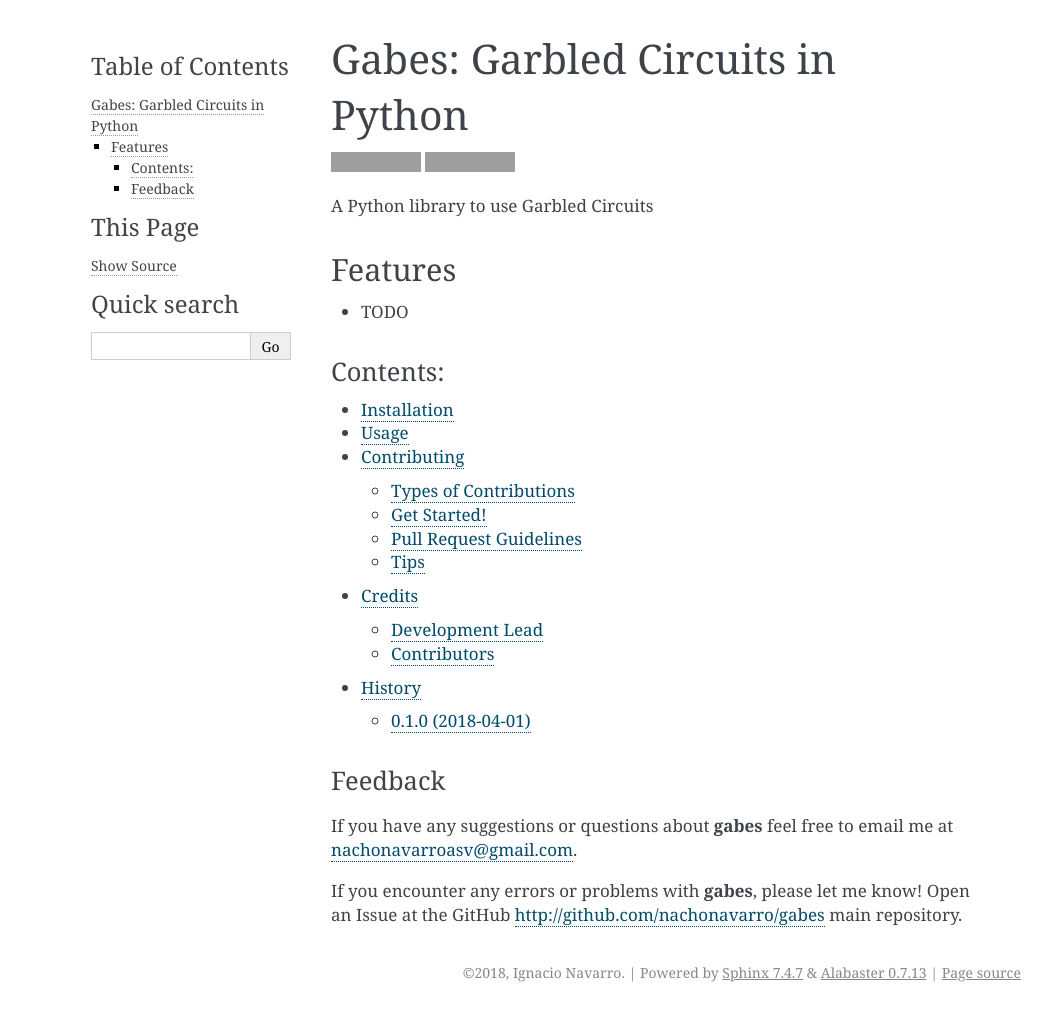
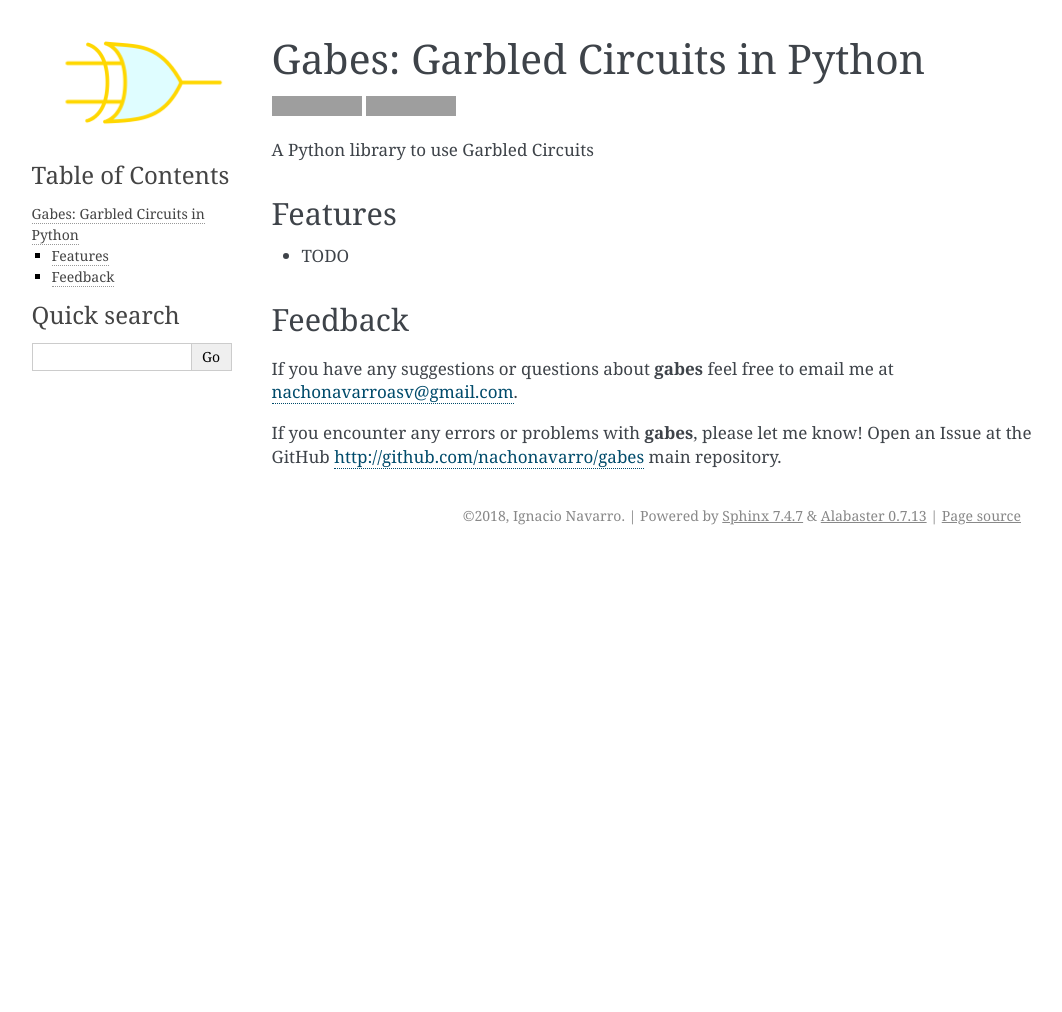
Before and after one commit to nachonavarro/gabes, a Sphinx documentation site: the page built from docs/index.rst, in a window 1280 px wide. Shown: the whole page, without its empty margins (89-1151 px from the left). Built offline with Sphinx 7.4.7, drawn with Linux system fonts in a browser that asks for light colours; after the commit the page ends 900 px from its top, so only the background shows below that; grey boxes are pictures that could not be loaded.

Commit message:
Start writing documentation

```diff
--- /dev/null
+++ b/docs/_static/custom.css
@@ -0,0 +1,8 @@
+div.note {
+    background-color: #FFF59C;
+    border: 1px solid #CCC;
+}
+
+div.document {
+	width: 1059px;
+}
--- /dev/null
+++ b/docs/_templates/logo.html
@@ -0,0 +1,5 @@
+<p class="logo" style="margin-bottom: 25px">
+  <a href="{{ pathto(master_doc) }}">
+    <img class="logo" src="{{ pathto('_static/logo.png', 1) }}" title="GC"/>
+  </a>
+</p>
--- a/docs/conf.py
+++ b/docs/conf.py
@@ -25,6 +25,9 @@ sys.path.insert(0, parent)
 import gabes
 
 # -- General configuration -----------------------------------------------------
+
+def setup(app):
+    app.add_stylesheet('css/custom.css')
 
 # If your documentation needs a minimal Sphinx version, state it here.
 #needs_sphinx = '1.0'
@@ -140,7 +143,10 @@ html_static_path = ['_static']
 #html_use_smartypants = True
 
 # Custom sidebar templates, maps document names to template names.
-#html_sidebars = {}
+html_sidebars = {
+	'**': ['logo.html', 'localtoc.html', 'relations.html', 'searchbox.html']
+}
+
 
 # Additional templates that should be rendered to pages, maps page names to
 # template names.
--- a/docs/index.rst
+++ b/docs/index.rst
@@ -5,20 +5,8 @@
 
 .. include:: ../README.rst
 
-Contents:
-=========
-
-.. toctree::
-   :maxdepth: 2
-
-   installation
-   usage
-   contributing
-   authors
-   history
-
 Feedback
-========
+---------------
 
 If you have any suggestions or questions about **gabes** feel free to email me
 at nachonavarroasv@gmail.com.
```
Also changed, not shown: docs/gabes.rst (added, +110 -0 lines), docs/modules.rst (added, +7 -0 lines), docs/_static/logo.png (added).
